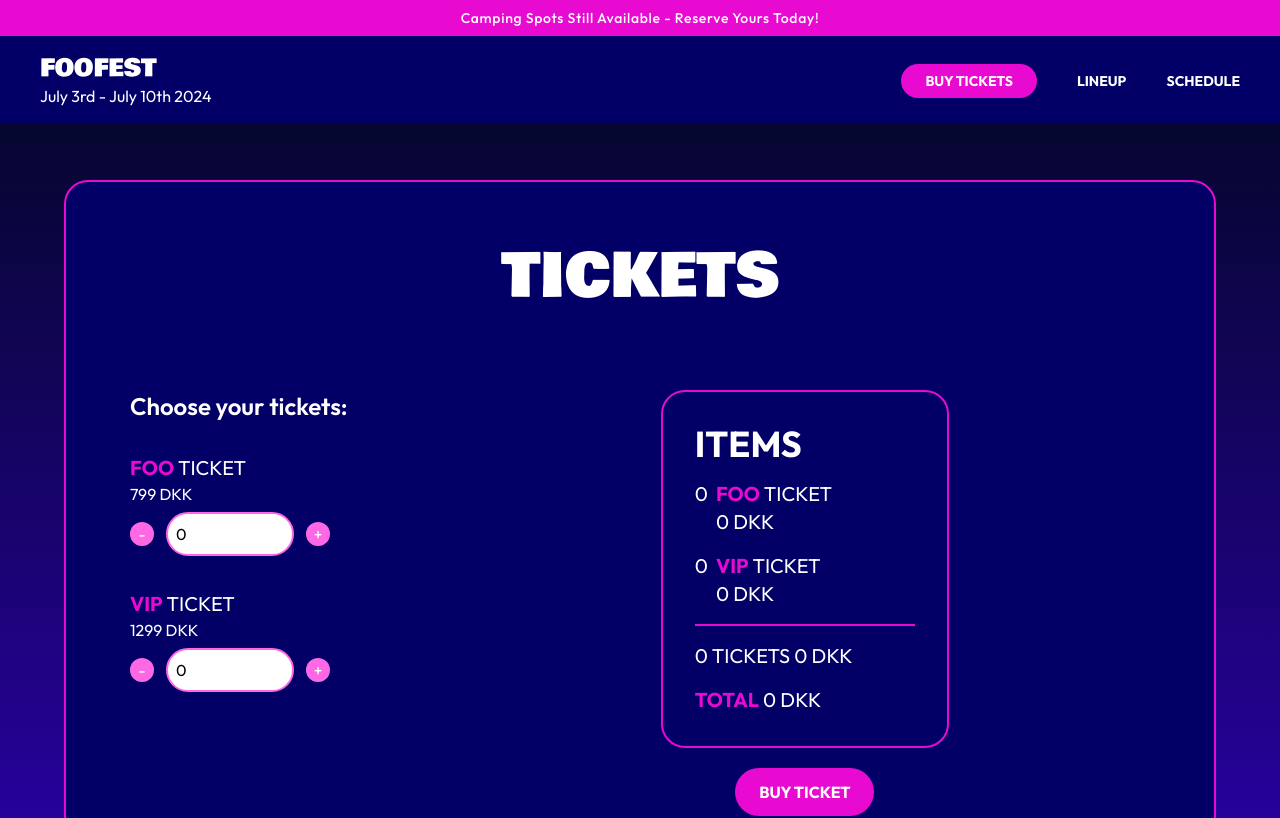
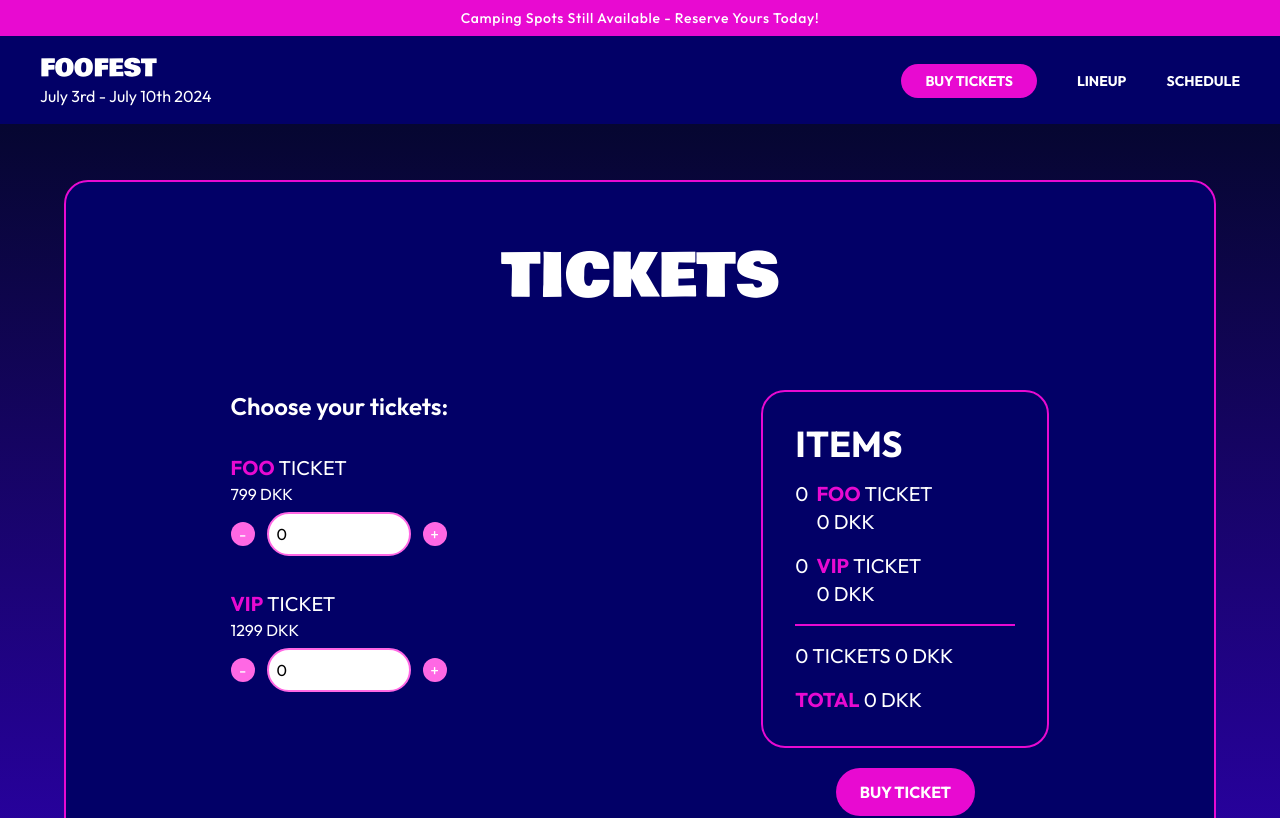
Before and after one commit to nihi0001/foofest_fork, a Next.js app: page /booking/ticketoverview in a window 1280 px wide. Shown: the top 818 px of the page. Built offline with nearby package versions, Linux system fonts and the light colour scheme.

Commit message:
ticketoverview

```diff
--- a/src/app/booking/ticketoverview/page.jsx
+++ b/src/app/booking/ticketoverview/page.jsx
@@ -45,45 +45,47 @@ export default function Home() {
       <form action='/booking/campingArea'>
         <div className='p-4'>
           <div className="max-w-6xl mx-auto border-solid bg-Darkblue border-Hotpink border-2 rounded-3xl p-8 mt-10">
-          <h1 className={`${BowlbyOne.className} text-White text-4xl sm:text-6xl mb-5 md:p-8 text-start sm:text-center`}>TICKETS</h1>
-            <div className="grid md:flex md:p-8 gap-28">
-
-              <div>
+            <h1 className={`${BowlbyOne.className} text-White text-4xl sm:text-6xl mb-5 md:p-8 text-start md:text-center`}>TICKETS</h1>
+            <div className="grid sm:flex md:p-8 sm:gap-16 md:gap-28">
+              <div className='md:mx-auto'>
+                {/* venstre side, valg af billet*/}
+                {/* h2 choose your tickets*/}
                 <h2 className='mb-8 text-xl xl:text-2xl text-White font-semibold'>Choose your tickets:</h2>
+                {/* Foo ticket */}
                 <div className='grid mb-5 2xl:flex 2xl:gap-24'>
                   <div className='text-White'>
-                    <h2 className="text-xl text-White"><span className='text-Hotpink font-bold'>FOO</span> TICKET</h2>
+                    <h2 className="text-xl"><span className='text-Hotpink font-bold'>FOO</span> TICKET</h2>
                     <p>799 DKK</p>
                   </div>
                   <div className='flex flex-row gap-3 h-6 items-center mt-4'>
                     <RemoveTicket onRemoveButtonClick={handleRemoveTicket} />
                     <input
                       name="ticketcount1"
-                      className='border-solid border-2 border-Lightpink rounded-full w-32 bg-White p-2'
+                      className='border-solid border-2 border-Lightpink rounded-full w-36 bg-White p-2'
                       value={ticketcount1} />
                     <AddButton onButtonClick={() => handleTicketChange(ticketcount1 + 1)} />
                   </div>
                 </div>
 
                 <br />
-                <div className='grid 2xl:flex 2xl:gap-28'>
-                  <div>
-                    <h2 className='text-White text-xl'><span className='font-bold text-Hotpink'>VIP</span> TICKET</h2>
-                    <p className='text-White text-base'>1299 DKK</p>
+                {/* VIP ticket */}
+                <div className='grid mb-12 2xl:flex 2xl:gap-24'>
+                  <div className='text-White'>
+                    <h2 className='text-xl'><span className='font-bold text-Hotpink'>VIP</span> TICKET</h2>
+                    <p>1299 DKK</p>
                   </div>
-
                   <div className='flex flex-row gap-3 h-6 items-center mt-4'>
                     <RemoveTicket onRemoveButtonClick={handleRemoveTicket2} />
                     <input
                       name="ticketcount2"
-                      className='border-solid border-2 border-Lightpink rounded-full w-32 bg-White p-2'
+                      className='border-solid border-2 border-Lightpink rounded-full w-36 bg-White p-2'
                       value={ticketcount2} />
                     <AddButton onButtonClick={() => handleTicketChange2(ticketcount2 + 1)} />
                   </div>
                 </div>
               </div>
 
-              <div className='grid gap-5 m-auto'>
+              <div className='grid gap-5 md:mx-auto'>
                 <div>
                   <Ticket
                     ticketcount1={ticketcount1}
@@ -95,7 +97,7 @@ export default function Home() {
                     handleRemoveTicket2={handleRemoveTicket2}
                     ticketPrice2={1299} />
                 </div>
-                <div className='m-auto'>
+                <div className='sm:flex sm:justify-center'>
                   <ChooseTicket />
                 </div>
               </div>
```
